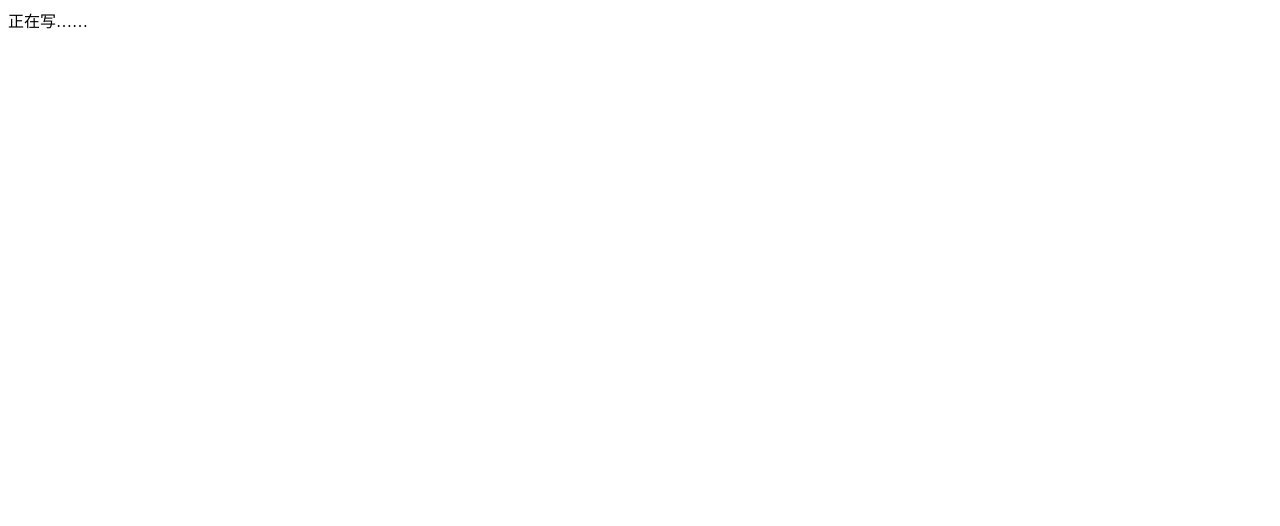
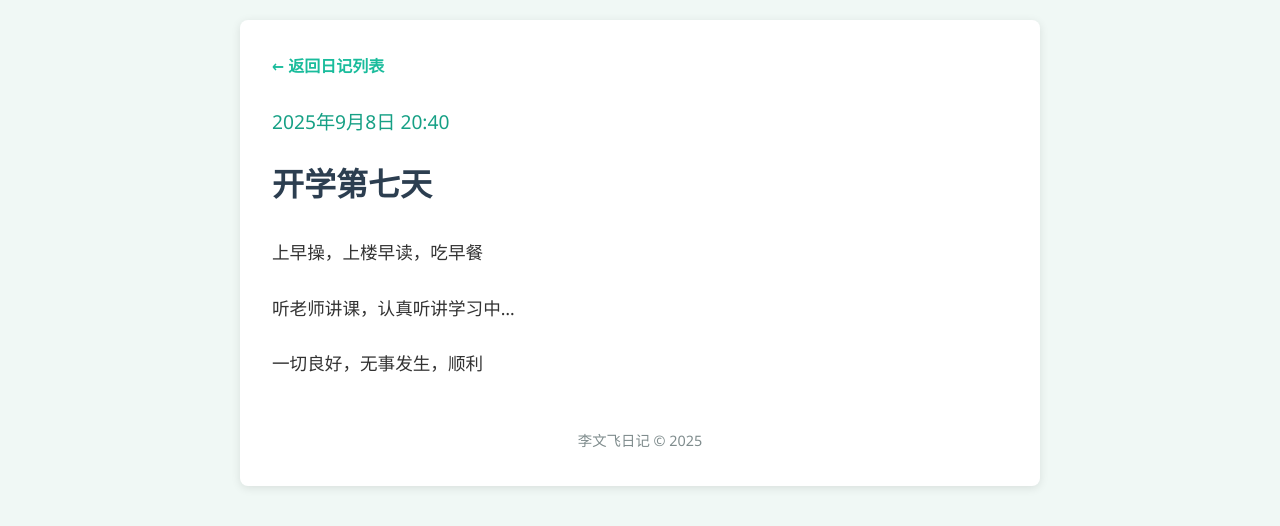
Before and after one commit to wentianplay/sb.github.io, a plain HTML site: page s/20250908.html in a window 1280 px wide. Drawn offline with Linux system fonts and the light colour scheme.

Commit message:
更新 20250908.html

```diff
--- a/s/20250908.html
+++ b/s/20250908.html
@@ -1 +1,33 @@
-正在写……
+<!DOCTYPE html>
+<html lang="zh-CN">
+<head>
+    <meta charset="UTF-8">
+    <meta name="viewport" content="width=device-width, initial-scale=1.0">
+    <title>2025年9月8日日记-李文飞｜文天玩WenTianPlay创始人日记</title>
+    <style>
+        * { margin: 0; padding: 0; box-sizing: border-box; font-family: 'Segoe UI', Tahoma, Geneva, Verdana, sans-serif; }
+        body { background-color: #f0f8f5; color: #333; line-height: 1.8; padding: 20px; }
+        .container { max-width: 800px; margin: 0 auto; background-color: white; padding: 2rem; border-radius: 8px; box-shadow: 0 2px 10px rgba(0,0,0,0.1); }
+        .back-link { display: inline-block; margin-bottom: 1.5rem; color: #1abc9c; text-decoration: none; font-weight: bold; }
+        .back-link:hover { text-decoration: underline; }
+        .diary-date { color: #16a085; font-size: 1.2rem; margin-bottom: 1rem; }
+        .diary-title { font-size: 2rem; margin-bottom: 1.5rem; color: #2c3e50; }
+        .diary-content { font-size: 1.1rem; color: #333; }
+        .diary-content p { margin-bottom: 1.5rem; }
+        footer { text-align: center; margin-top: 3rem; color: #7f8c8d; font-size: 0.9rem; }
+    </style>
+</head>
+<body>
+    <div class="container">
+        <a href="../index.html" class="back-link">← 返回日记列表</a>
+        <div class="diary-date">2025年9月8日 20:40</div>
+        <h1 class="diary-title">开学第七天</h1>
+        <div class="diary-content">
+            <p>上早操，上楼早读，吃早餐</p>
+            <p>听老师讲课，认真听讲学习中…</p>
+            <p>一切良好，无事发生，顺利</p>
+        </div>
+        <footer>李文飞日记 &copy; 2025</footer>
+    </div>
+</body>
+</html>
```
